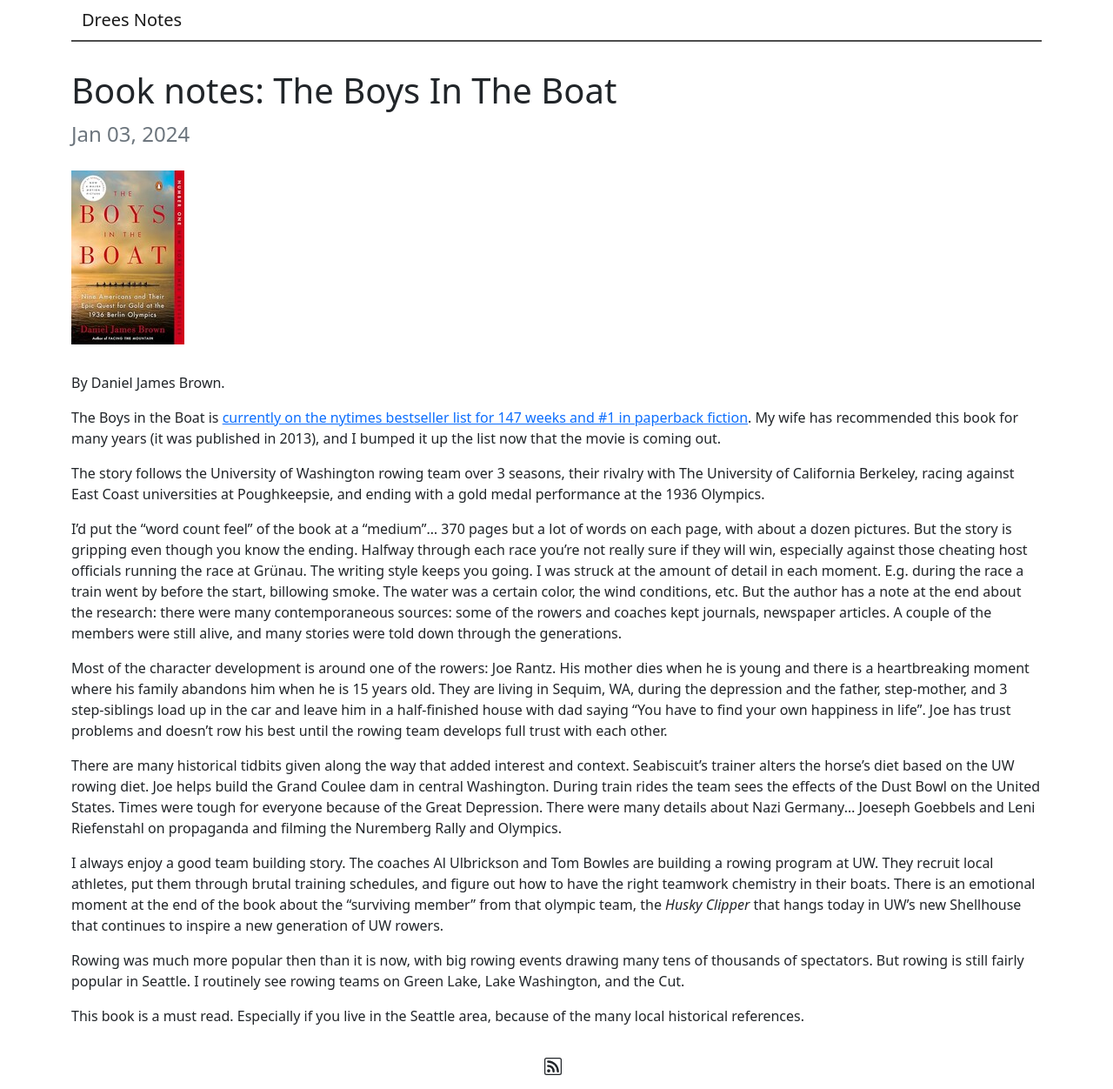
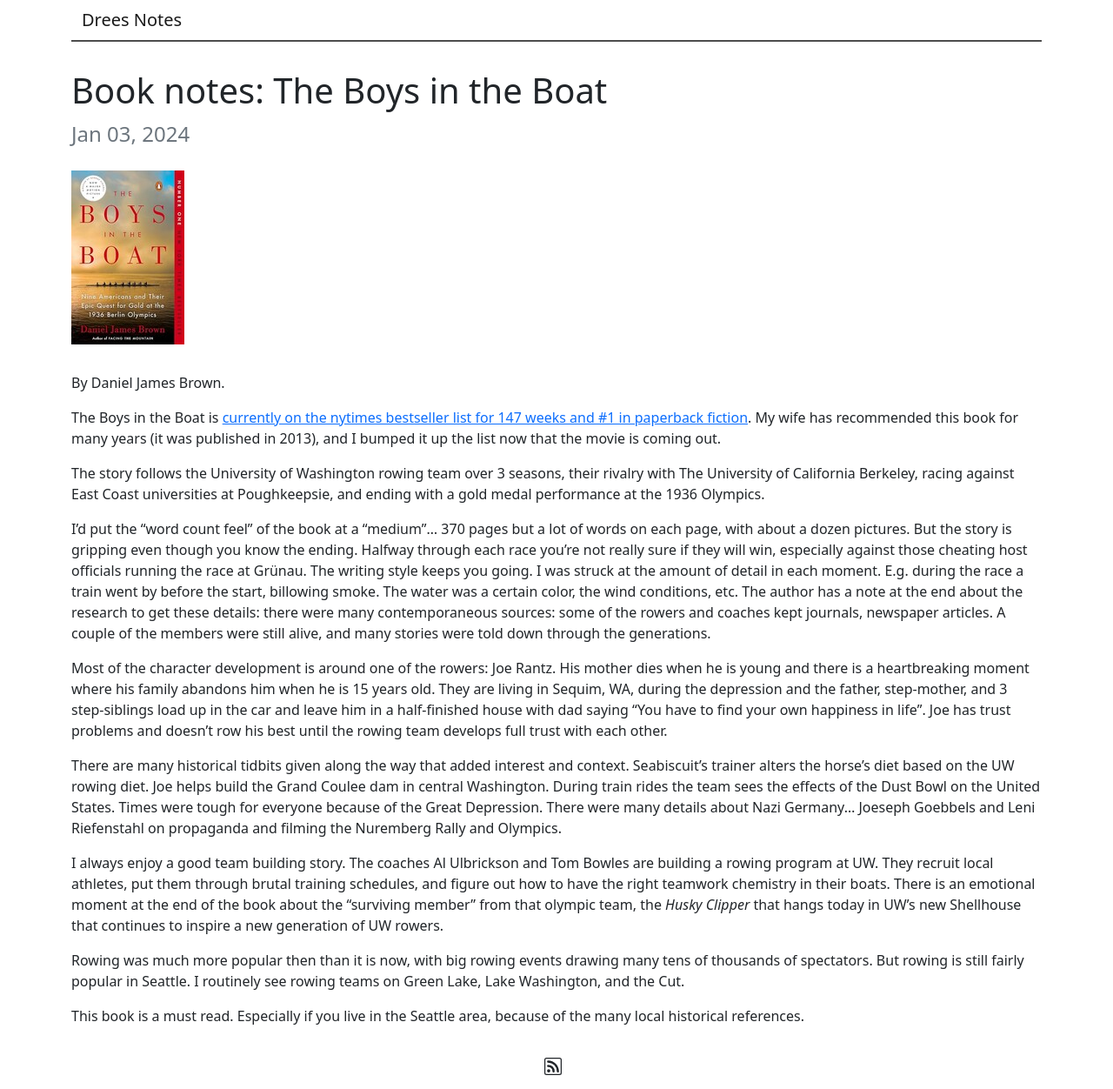
Before and after one commit to matthewdrees/matthewdrees.github.io, a Jekyll site: the page built from _posts/2024-01-03-the-boys-in-the-boat.md, in a window 1280 px wide. Shown: the whole page at 87% size. Built offline with Jekyll 4.4.1, drawn with Linux system fonts in a browser that asks for light colours.

Commit message:
Small rewordings.

```diff
--- a/_posts/2024-01-03-the-boys-in-the-boat.md
+++ b/_posts/2024-01-03-the-boys-in-the-boat.md
@@ -1,6 +1,6 @@
 ---
 layout: post
-title:  "Book notes: The Boys In The Boat"
+title:  "Book notes: The Boys in the Boat"
 category: book
 ---
 
@@ -13,7 +13,7 @@ The Boys in the Boat is [currently on the nytimes bestseller list for 147 weeks
 
 The story follows the University of Washington rowing team over 3 seasons, their rivalry with The University of California Berkeley, racing against East Coast universities at Poughkeepsie, and ending with a gold medal performance at the 1936 Olympics.
 
-I'd put the "word count feel" of the book at a "medium"... 370 pages but a lot of words on each page, with about a dozen pictures. But the story is gripping even though you know the ending. Halfway through each race you're not really sure if they will win, especially against those cheating host officials running the race at Grünau. The writing style keeps you going. I was struck at the amount of detail in each moment. E.g. during the race a train went by before the start, billowing smoke. The water was a certain color, the wind conditions, etc. But the author has a note at the end about the research: there were many contemporaneous sources: some of the rowers and coaches kept journals, newspaper articles. A couple of the members were still alive, and many stories were told down through the generations.
+I'd put the "word count feel" of the book at a "medium"... 370 pages but a lot of words on each page, with about a dozen pictures. But the story is gripping even though you know the ending. Halfway through each race you're not really sure if they will win, especially against those cheating host officials running the race at Grünau. The writing style keeps you going. I was struck at the amount of detail in each moment. E.g. during the race a train went by before the start, billowing smoke. The water was a certain color, the wind conditions, etc. The author has a note at the end about the research to get these details: there were many contemporaneous sources: some of the rowers and coaches kept journals, newspaper articles. A couple of the members were still alive, and many stories were told down through the generations.
 
 Most of the character development is around one of the rowers: Joe Rantz. His mother dies when he is young and there is a heartbreaking moment where his family abandons him when he is 15 years old. They are living in Sequim, WA, during the depression and the father, step-mother, and 3 step-siblings load up in the car and leave him in a half-finished house with dad saying "You have to find your own happiness in life". Joe has trust problems and doesn't row his best until the rowing team develops full trust with each other.
 
```
